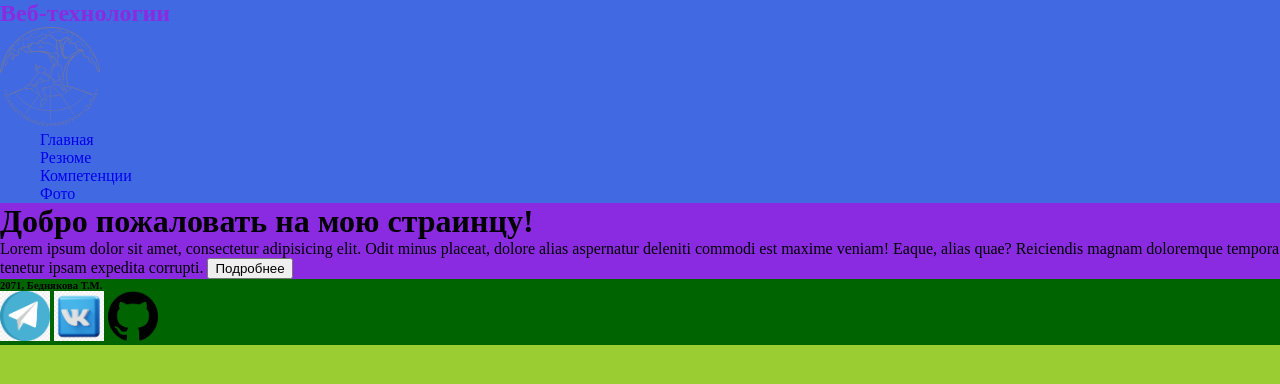
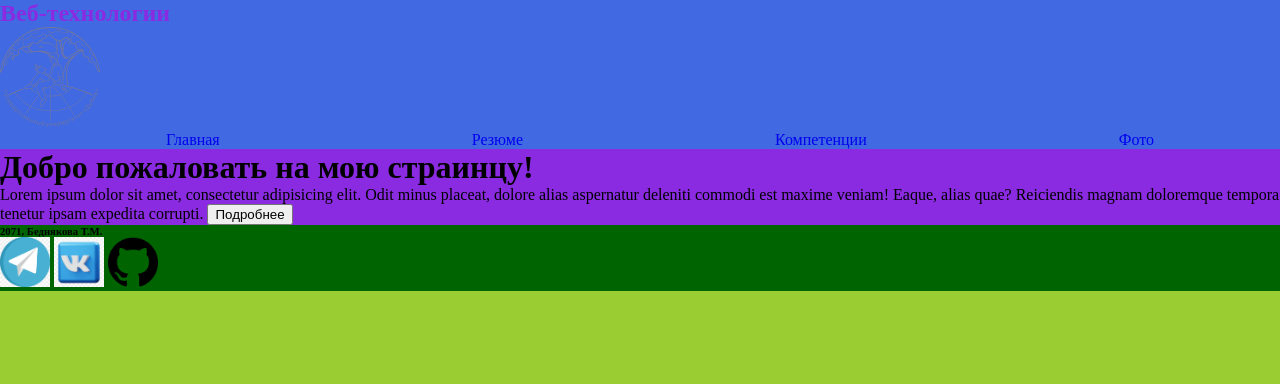
Before and after one commit to tmbednyakova/web2071.github.io, a plain HTML site: page 2071_2023/index.html in a window 1280 px wide. Drawn offline with Linux system fonts and the light colour scheme.

Commit message:
горизонтальное меню

```diff
--- a/2071_2023/style.css
+++ b/2071_2023/style.css
@@ -26,6 +26,11 @@ ul, h1, h2, h3, h3, h4, h5, h6
 ul
 {
     list-style: none;
+    display: flex;
+    flex-direction: row;
+    flex-wrap: wrap;
+    justify-content: space-around;
+    align-items: center;
 }
 a
 {
```
